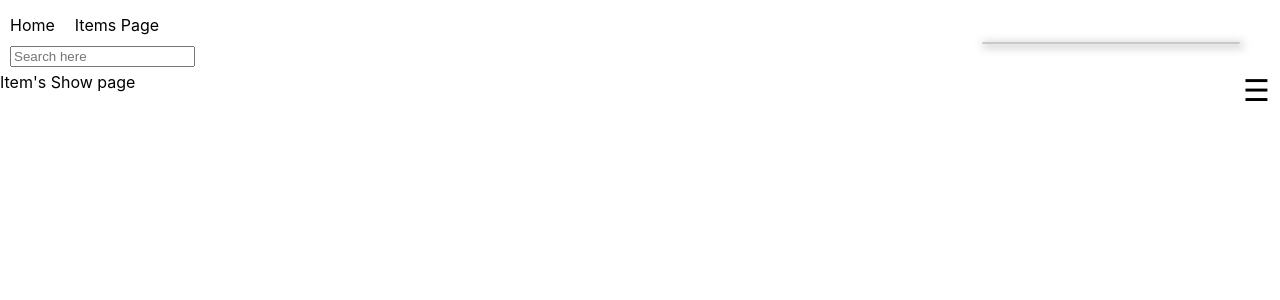
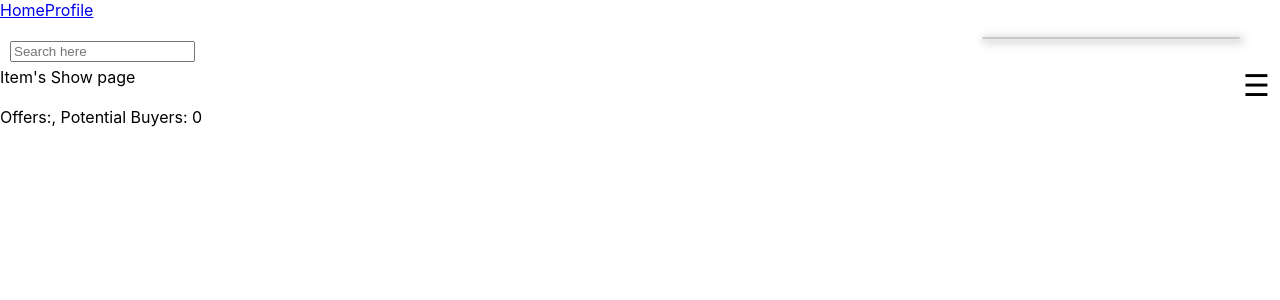
Before and after one commit to erivera0108/cash-it-frontend, a React (Create React App) app: page /items/1 in a window 1280 px wide. Shown: the top 300 px of the page. Built offline with nearby package versions, Linux system fonts and the light colour scheme; no server answers.

Commit message:
rendering offers now on the item show page

```diff
--- a/src/App.js
+++ b/src/App.js
@@ -7,14 +7,18 @@ import { Route, Switch } from 'react-router-dom';
 
 
 const USER_URL = 'http://localhost:3000/api/v1/users'
+const ITEMS_URL = 'http://localhost:3000/api/v1/items'
+const BIDS_URL = 'http://localhost:3000/api/v1/bids'
 
 class App extends React.Component {
   state = {
-    user: {}
+    user: {},
+    items: [],
+    bids: []
   }
 
   componentDidMount() {
-    const id = 3
+    const id = 15
     fetch(`${USER_URL}/${id}`)
       .then(res => res.json())
       .then(userData => {
@@ -22,22 +26,39 @@ class App extends React.Component {
           user: userData
         })
       })
+
+    fetch(ITEMS_URL)
+      .then(res => res.json())
+      .then(items => {
+        this.setState({
+          items
+        })
+      })
+
+    fetch(BIDS_URL)
+      .then(res => res.json())
+      .then(bids => {
+        this.setState({
+          bids
+        })
+      })
   }
 
 
   render() {
+
     return (
       <div>
-        <Nav userId={this.state.user.id}/>
+        <Nav userId={this.state.user.id} />
         <Switch>
 
           <Route path='/signup' component={NewUser} />
-          <Route path='/users/:id' render={(routerProps) => <User {...routerProps} user={this.state.user}/>} />
+          <Route path='/users/:id' render={(routerProps) => <User {...routerProps} user={this.state.user} />} />
 
           <Route path='/newItem' component={NewItem} />
-          <Route path='/items/:id' component={ItemShowPage} />
+          <Route path='/items/:id' render={routerProps => <ItemShowPage {...routerProps} bids={this.state.bids} />} />
 
-          <Route path='/' render={routerProps => <Items {...routerProps} />} />
+          <Route path='/' render={routerProps => <Items items={this.state.items} {...routerProps} />} />
         </Switch>
       </div>
     )
--- a/src/Components/ItemCard.js
+++ b/src/Components/ItemCard.js
@@ -9,7 +9,7 @@ class ItemCard extends React.Component {
     }
 
     componentDidMount() {
-        const id = this.props.itemInfo.id
+        const id = this.props.itemInfo.user_id
         fetch(`${USER_URL}/${id}`)
             .then(res => res.json())
             .then(user => {
--- a/src/Components/ItemShowPage.js
+++ b/src/Components/ItemShowPage.js
@@ -1,12 +1,39 @@
 import React from 'react'
 
+const ITEMS_URL = 'http://localhost:3000/api/v1/items'
+
+
 class ItemShowPage extends React.Component {
+    state = {
+        itemInfo: {}
+    }
+
+    itemId = this.props.match.params.id
+
+    componentDidMount() {
+        fetch(`${ITEMS_URL}/${this.itemId}`)
+            .then(res => res.json())
+            .then(itemInfo => {
+                this.setState({ itemInfo })
+            })
+    }
 
     render() {
-        console.log(this.props)
-        return(
+        const { bids } = this.props
+        const { id, category, user_id } = this.state.itemInfo
+
+        const filteredBids = bids.filter(bid => bid.item_id === id)
+        console.log(filteredBids)
+
+        return (
             <div>
-                Item's Show page
+                <div>
+                    Item's Show page
+                </div>
+                <br />
+                Offers:
+                {`${filteredBids.map(bid => bid.offer)}, `}
+                Potential Buyers: {filteredBids.length}
             </div>
         )
     }
--- a/src/Components/Items.js
+++ b/src/Components/Items.js
@@ -1,28 +1,14 @@
 import React from 'react'
 import ItemCard from './ItemCard'
 
-const ITEMS_URL ='http://localhost:3000/api/v1/items'
 
 class Items extends React.Component{
-    state = {
-        items: []
-    }
-
-    componentDidMount() {
-        fetch(ITEMS_URL)
-        .then( res => res.json())
-        .then( items => {
-            this.setState({
-                items
-            })
-        } )
-    }
 
     render(){
         // console.log(this.props)
         return (
             <div>
-                {this.state.items.map( item => <ItemCard history={this.props.history} key={item.id} itemInfo={item}/>)}
+                {this.props.items.map( item => <ItemCard  history={this.props.history} key={item.id} itemInfo={item}/>)}
             </div>
         )
     }
--- a/src/Components/Menu.js
+++ b/src/Components/Menu.js
@@ -8,9 +8,9 @@ class Menu extends React.Component {
         return (
             <div id='drop-down'>
                 <div onMouseLeave={this.props.mouseOut} style={{display: this.props.menu ? 'block' : 'none' }}>
-                    <Link to="/" className="item font_24 font_blue">Shop </Link>
-                    <Link to={`/users/${this.props.userId}`} className="item font_24 font_blue">Profile</Link>
-                    <Link to="/signup" className="item font_24 font_blue">Sign Up / Log In</Link>
+                    <Link to="/" >Shop </Link>
+                    <Link to={`/users/${this.props.userId}`} >Profile</Link>
+                    <Link to="/signup" >Sign Up / Log In</Link>
                 </div>
             </div>
         )
--- a/src/Components/Nav.js
+++ b/src/Components/Nav.js
@@ -1,6 +1,8 @@
 import React from 'react'
 import SearchBar from './SearchBar'
 import Menu from './Menu'
+import { Link } from 'react-router-dom';
+
 
 class Nav extends React.Component {
 
@@ -30,8 +32,10 @@ class Nav extends React.Component {
         return (
             <div>
                 <div className="left-side-nav">
-                    <p>Home</p>
-                    <p>Items Page</p>
+                    <Link to='/'>Home</Link>
+                    <Link to={`/users/${this.props.userId}`} >Profile</Link>
+
+
                 </div>
                 <div className='search-bar'>
                     <SearchBar />
```
